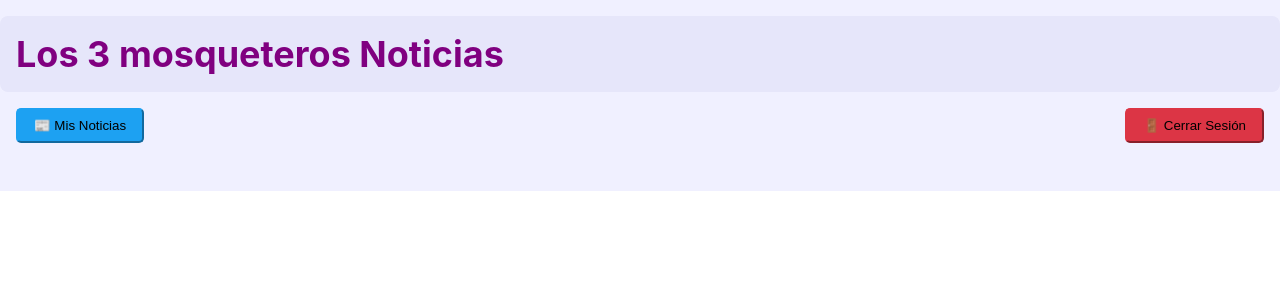
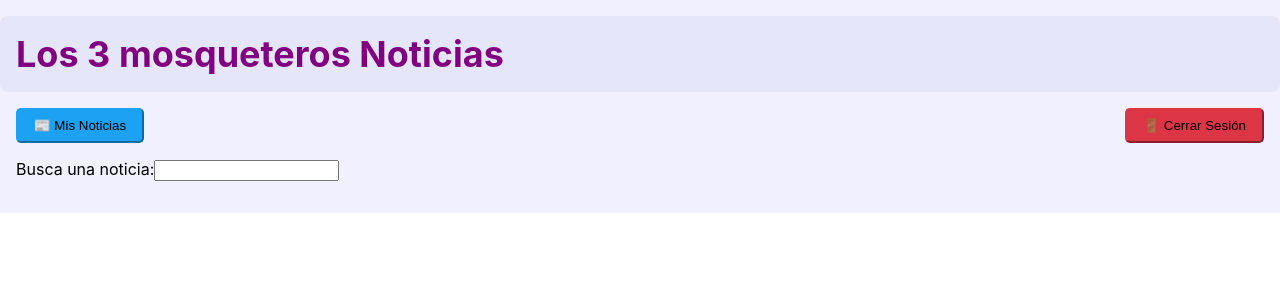
Before and after one commit to GabyOrtega/TP-TDL-PortalDeNoticias, a React (Create React App) app in the folder front/: page / in a window 1280 px wide. Shown: the top 300 px of the page. Built offline with nearby package versions, Linux system fonts and the light colour scheme; no server answers; sample sign-in values are in the browser's storage; what timers would draw is missing.

Commit message:
Buscador

```diff
--- a/front/src/pages/HomePage.tsx
+++ b/front/src/pages/HomePage.tsx
@@ -16,6 +16,8 @@ const HomePage: React.FC<IHomePageProps> = (props) => {
     setMostrarNoticiasGuardadas((prevMostrarNoticiasGuardadas) => !prevMostrarNoticiasGuardadas);
   };
 
+
+
   return (
     <Styles.Container>
       <Styles.TitleContainer>
@@ -29,6 +31,7 @@ const HomePage: React.FC<IHomePageProps> = (props) => {
         >
           {mostrarNoticiasGuardadas ? <span role="img">📰 Inicio</span> : <span role="img">📰 Mis Noticias</span>}
         </Styles.ActionButton>
+
 
         <Styles.ActionButton style={{ backgroundColor: '#DC3545', borderColor: '#DC3545' }} onClick={() => signOut(auth)}>
           <span role="img">🚪 Cerrar Sesión</span>
--- a/front/src/pages/Noticias.tsx
+++ b/front/src/pages/Noticias.tsx
@@ -30,6 +30,8 @@ type NoticiaResponse = {
 
 export default function Noticias() {
   const [data, setData] = useState<NoticiaResponse | null>(null);
+  const [valorABuscar, setValorABuscar] = useState<string | undefined>('');
+  var inputValue : string = '';
 
   useEffect(() => {
     const fetchData = async () => {
@@ -91,10 +93,23 @@ export default function Noticias() {
     return userId;
   };
 
+  const inputChange = (event: React.ChangeEvent<HTMLInputElement>) => {
+    const inputValue = event.target.value;
+    setValorABuscar(inputValue);
+    console.log('valor', inputValue);
+  };
+
   const renderNews = () => {
     const items = [];
     if (data) {
       for (let i = 0; i < data.rss.channel.item.length; i++) {
+        var contieneCadenaEnTitulo = false;
+        var contieneCadenaEnDescripcion = false;
+        if(valorABuscar != null){
+          if((data.rss.channel.item[i].title != null)) contieneCadenaEnTitulo = (data.rss.channel.item[i].title.toLowerCase()).indexOf(valorABuscar.toLowerCase()) !== -1;
+          if((data.rss.channel.item[i].description != null)) contieneCadenaEnDescripcion = (data.rss.channel.item[i].description).indexOf(valorABuscar) !== -1;
+        }
+        if((valorABuscar == null) || contieneCadenaEnTitulo || contieneCadenaEnDescripcion )
         items.push(
           <div key={i}>
             <Noticia
@@ -113,5 +128,11 @@ export default function Noticias() {
     return items;
   };
 
-  return <Styles.NewsContainer2>{renderNews()}</Styles.NewsContainer2>;
+  return <div>
+            <div>
+              <label htmlFor="miInput">Busca una noticia:</label>
+              <input type="text" id="miInput" value={valorABuscar} onChange={inputChange}/>
+            </div>
+            <Styles.NewsContainer2>{renderNews()}</Styles.NewsContainer2>
+          </div>;
 }
--- a/front/src/pages/NoticiasGuardadas.tsx
+++ b/front/src/pages/NoticiasGuardadas.tsx
@@ -48,6 +48,7 @@ export default function NoticiasGuardadas() {
 
   const renderNews = () => {
       const items: JSX.Element[] = [];
+
     if (data) {
       data.map((noticia, index) => (
           items.push(
```
Lines whose indentation alone changed are shown as unchanged.
